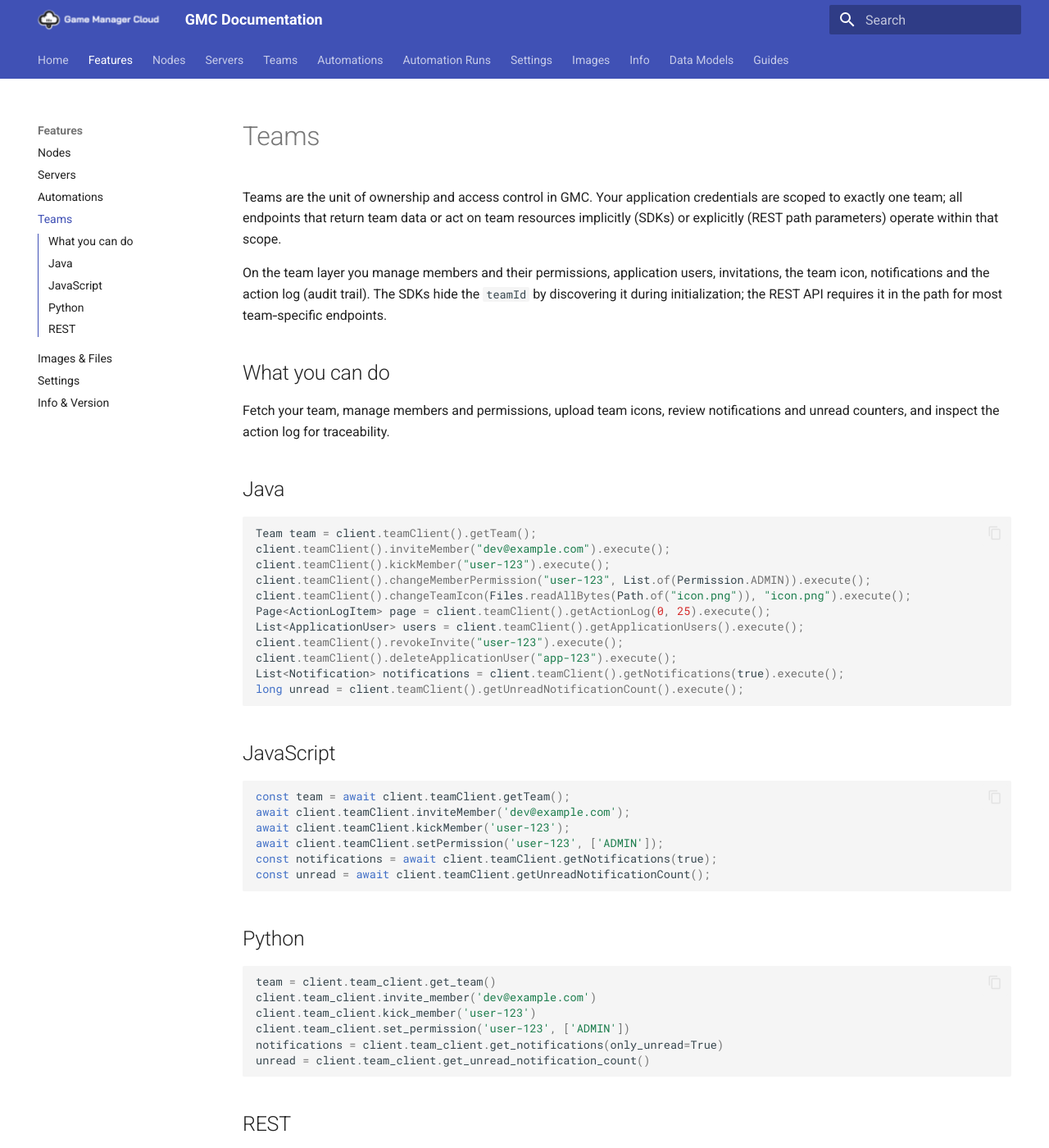
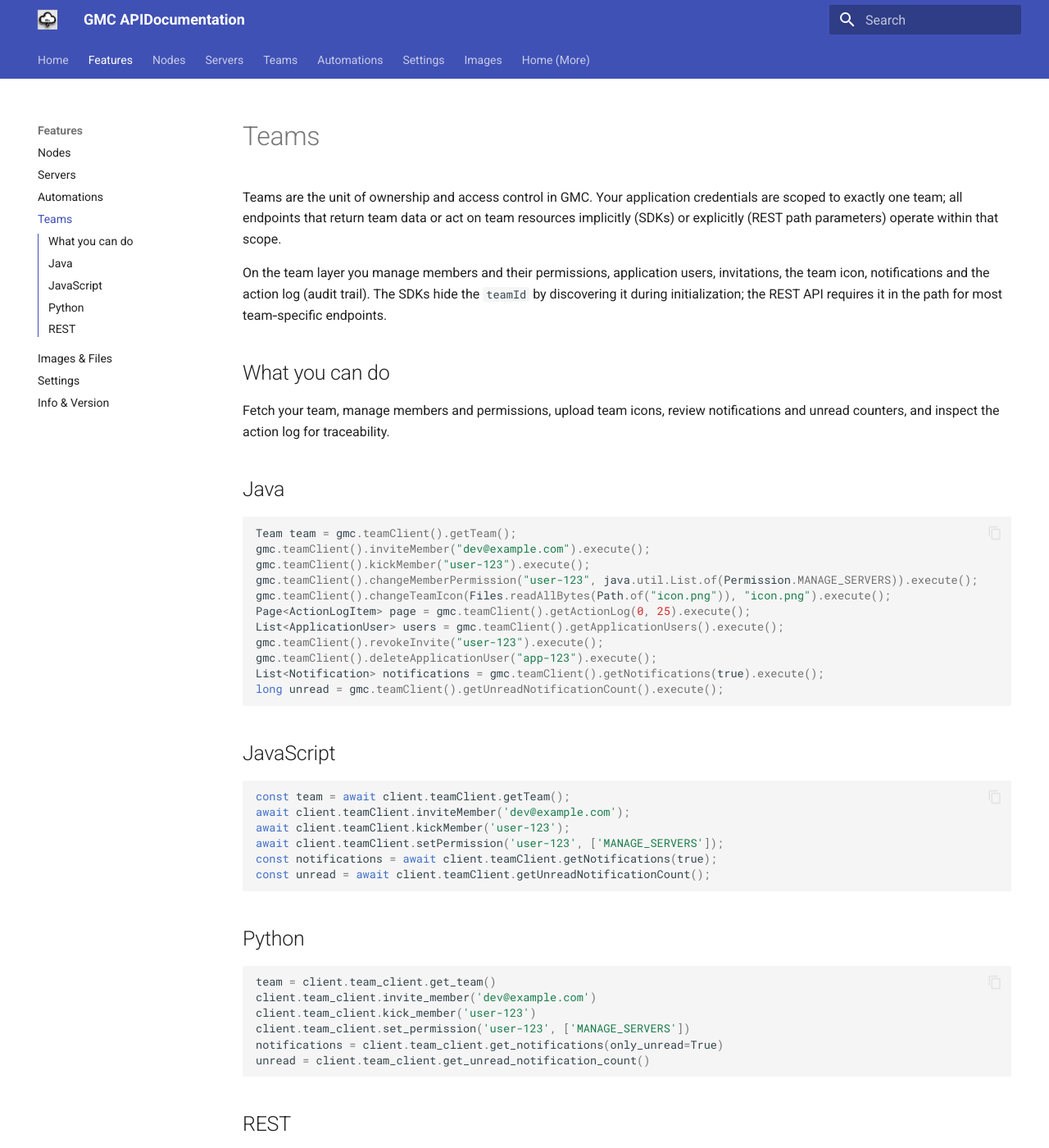
Before and after one commit to swiftbytegbr/gmc-docs, an MkDocs documentation site: the page built from docs/nav/features/teams.md, in a window 1280 px wide and 1400 px high. Shown: the whole window at 82% size. Built offline with MkDocs 1.6.1 and Material for MkDocs 9.7.7, drawn with Linux system fonts in a browser that asks for light colours.

Commit message:
extended docs

````diff
--- a/docs/nav/features/teams.md
+++ b/docs/nav/features/teams.md
@@ -9,17 +9,17 @@ Fetch your team, manage members and permissions, upload team icons, review notif
 
 ## Java
 ```java
-Team team = client.teamClient().getTeam();
-client.teamClient().inviteMember("dev@example.com").execute();
-client.teamClient().kickMember("user-123").execute();
-client.teamClient().changeMemberPermission("user-123", List.of(Permission.ADMIN)).execute();
-client.teamClient().changeTeamIcon(Files.readAllBytes(Path.of("icon.png")), "icon.png").execute();
-Page<ActionLogItem> page = client.teamClient().getActionLog(0, 25).execute();
-List<ApplicationUser> users = client.teamClient().getApplicationUsers().execute();
-client.teamClient().revokeInvite("user-123").execute();
-client.teamClient().deleteApplicationUser("app-123").execute();
-List<Notification> notifications = client.teamClient().getNotifications(true).execute();
-long unread = client.teamClient().getUnreadNotificationCount().execute();
+Team team = gmc.teamClient().getTeam();
+gmc.teamClient().inviteMember("dev@example.com").execute();
+gmc.teamClient().kickMember("user-123").execute();
+gmc.teamClient().changeMemberPermission("user-123", java.util.List.of(Permission.MANAGE_SERVERS)).execute();
+gmc.teamClient().changeTeamIcon(Files.readAllBytes(Path.of("icon.png")), "icon.png").execute();
+Page<ActionLogItem> page = gmc.teamClient().getActionLog(0, 25).execute();
+List<ApplicationUser> users = gmc.teamClient().getApplicationUsers().execute();
+gmc.teamClient().revokeInvite("user-123").execute();
+gmc.teamClient().deleteApplicationUser("app-123").execute();
+List<Notification> notifications = gmc.teamClient().getNotifications(true).execute();
+long unread = gmc.teamClient().getUnreadNotificationCount().execute();
 ```
 
 ## JavaScript
@@ -27,7 +27,7 @@ long unread = client.teamClient().getUnreadNotificationCount().execute();
 const team = await client.teamClient.getTeam();
 await client.teamClient.inviteMember('dev@example.com');
 await client.teamClient.kickMember('user-123');
-await client.teamClient.setPermission('user-123', ['ADMIN']);
+await client.teamClient.setPermission('user-123', ['MANAGE_SERVERS']);
 const notifications = await client.teamClient.getNotifications(true);
 const unread = await client.teamClient.getUnreadNotificationCount();
 ```
@@ -37,7 +37,7 @@ const unread = await client.teamClient.getUnreadNotificationCount();
 team = client.team_client.get_team()
 client.team_client.invite_member('dev@example.com')
 client.team_client.kick_member('user-123')
-client.team_client.set_permission('user-123', ['ADMIN'])
+client.team_client.set_permission('user-123', ['MANAGE_SERVERS'])
 notifications = client.team_client.get_notifications(only_unread=True)
 unread = client.team_client.get_unread_notification_count()
 ```
--- a/mkdocs.yml
+++ b/mkdocs.yml
@@ -1,4 +1,4 @@
-site_name: GMC Documentation
+site_name: GMC APIDocumentation
 site_description: Official documentation for Game Manager Cloud (GMC) REST API and client SDKs (Java, JavaScript, Python)
 copyright: Copyright © 2025 Swiftbyte / GMC
 
@@ -68,11 +68,11 @@ nav:
       - Edit Automation: nav/reference/automations/edit.md
       - Delete Automation: nav/reference/automations/delete.md
       - Trigger Manual: nav/reference/automations/trigger-manual.md
-  - Automation Runs:
-      - List Runs: nav/reference/automation-runs/list.md
-      - Get Run: nav/reference/automation-runs/get.md
-      - Cancel Run: nav/reference/automation-runs/cancel.md
-      - Delete Run: nav/reference/automation-runs/delete.md
+      - Runs:
+          - List Runs: nav/reference/automation-runs/list.md
+          - Get Run: nav/reference/automation-runs/get.md
+          - Cancel Run: nav/reference/automation-runs/cancel.md
+          - Delete Run: nav/reference/automation-runs/delete.md
   - Settings:
       - Get Profile: nav/reference/settings/get-profile.md
       - Get game.ini: nav/reference/settings/get-game-ini.md
@@ -83,31 +83,31 @@ nav:
       - Copy ARK Profiles: nav/reference/settings/copy-ark-profiles.md
   - Images:
       - Get Image: nav/reference/images/get-image.md
-  - Info:
-      - Get Version: nav/reference/info/get-version.md
-  - Data Models:
-      - Node: nav/models/node.md
-      - Game Server: nav/models/game-server.md
-      - Game Server Statistic: nav/models/game-server-statistic.md
-      - Team: nav/models/team.md
-      - Permissions: nav/models/permissions.md
-      - Automation: nav/models/automation.md
-      - Automation Run: nav/models/automation-run.md
-      - Setting Profile: nav/models/setting-profile.md
-      - Page<T>: nav/models/page.md
-      - Version Info: nav/models/version.md
-  - Guides:
-      - Concepts & Architecture: nav/guides/concepts.md
-      - Pagination & Filtering: nav/guides/pagination.md
-      - Rate Limiting & Retries: nav/guides/rate-limits.md
-      - Security & Compliance: nav/guides/security.md
-      - Async & Concurrency: nav/guides/async.md
-      - Errors & Troubleshooting: nav/guides/errors.md
+  - Home (More):
+      - Info & Version: nav/features/info.md
+      - Data Models:
+          - Node: nav/models/node.md
+          - Game Server: nav/models/game-server.md
+          - Game Server Statistic: nav/models/game-server-statistic.md
+          - Team: nav/models/team.md
+          - Permissions: nav/models/permissions.md
+          - Automation: nav/models/automation.md
+          - Automation Run: nav/models/automation-run.md
+          - Setting Profile: nav/models/setting-profile.md
+          - Page<T>: nav/models/page.md
+          - Version Info: nav/models/version.md
+      - Guides:
+          - Concepts & Architecture: nav/guides/concepts.md
+          - Pagination & Filtering: nav/guides/pagination.md
+          - Rate Limiting & Retries: nav/guides/rate-limits.md
+          - Security & Compliance: nav/guides/security.md
+          - Async & Concurrency: nav/guides/async.md
+          - Errors & Troubleshooting: nav/guides/errors.md
 
 theme:
   name: material
-  logo: assets/gmc-banner.webp
-  favicon: assets/gmc-banner.webp
+  logo: assets/gmc-logo.png
+  favicon: assets/gmc-logo.png
   custom_dir: overrides
   features:
     - content.tabs.link
````
Also changed, not shown: docs/nav/clients/java.md (+3 -4 lines), docs/nav/models/permissions.md (+7 -2 lines), docs/nav/reference/teams/notifications.md (+7 -2 lines), docs/assets/gmc-logo.png (added).
